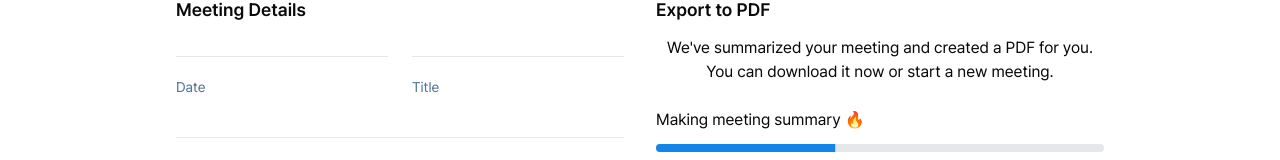
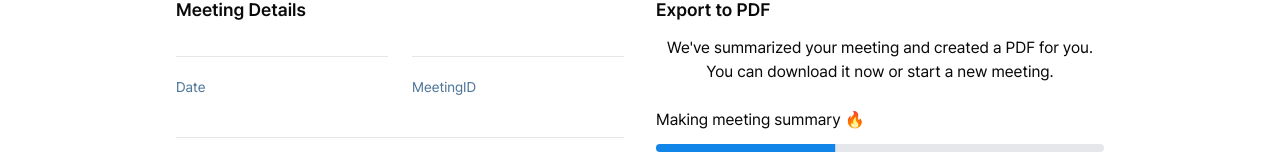
Before and after one commit to minjeongss/ai-realtime-meeting-summary, a React (Vite) app: page /summary in a window 1280 px wide. Shown: the part 165-325 px from the top of the page. Built offline with nearby package versions, Linux system fonts and the light colour scheme.

Commit message:
refactor: location이 아닌 Socket으로 값 전송 구현 및 meetingId 적용

```diff
--- a/src/contexts/SocketContext.tsx
+++ b/src/contexts/SocketContext.tsx
@@ -131,12 +131,7 @@ const SocketProvider = ({ children }: SocketProviderProps) => {
   };
 
   const navigateToSummary = () => {
-    navigate("/summary", {
-      state: {
-        time: "00:00:00-00:00:00",
-        participants: participantsRef.current.length,
-      },
-    });
+    navigate("/summary");
   };
 
   const startVoiceCapture = async () => {
--- a/src/pages/Summary/components/Detail.tsx
+++ b/src/pages/Summary/components/Detail.tsx
@@ -16,7 +16,7 @@ const Detail = () => {
       <div className="flex flex-col p-4">
         <div className="grid grid-cols-2 gap-6">
           <PartDetail header="Date" content={temporalSummary?.createdAt} />
-          <PartDetail header="Title" content={temporalSummary?.title} />
+          <PartDetail header="MeetingID" content={temporalSummary?.meetingId} />
         </div>
         <div className="pt-5 pb-5">
           <PartDetail header="Patricipants" content={participants.length} />
--- a/src/types/SocketResponse.ts
+++ b/src/types/SocketResponse.ts
@@ -1,11 +1,13 @@
 export interface TemporalSummaryResponse {
   title: string;
+  meetingId: string;
   createdAt: string; // (YYYY-MM-DD)
   summaryText: SummaryText;
 }
 
 export interface EntireSummaryResponse {
   title: string;
+  meetingId: string;
   createdAt: string; // (YYYY-MM-DD)
   summaryText: SummaryText;
   pdfLinks: string;
```
